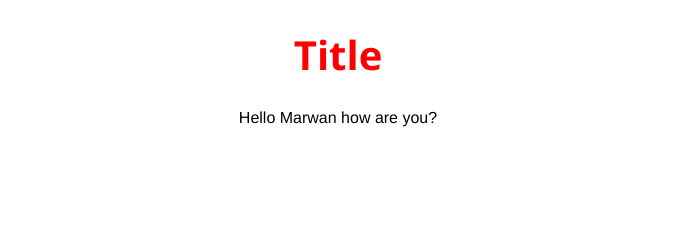
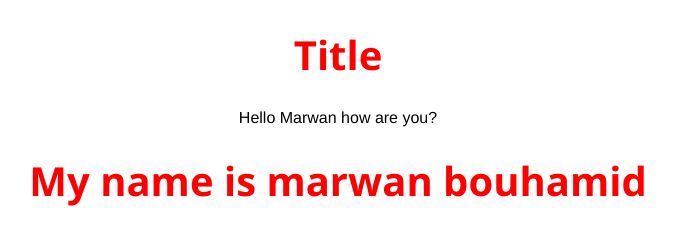
Before and after one commit to MarwanBouhamed/projet-git, a plain HTML site: page index.html in a window 1280 px wide. Shown: the whole page, without its empty margins (302-977 px from the left). Drawn offline with Linux system fonts and the light colour scheme.

Commit message:
Update index.html

```diff
--- a/index.html
+++ b/index.html
@@ -9,6 +9,7 @@
 <body>
     <h1 style="colore: blue;">Title</h1>
     <div class="hello">Hello Marwan how are you?</div>
+    <h1>My name is marwan bouhamid</h1>
 <script src="script.js"></script>
 </body>
 </html>
```
